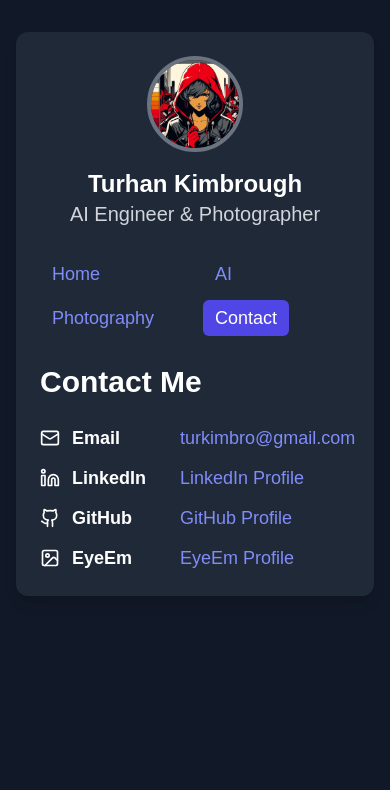
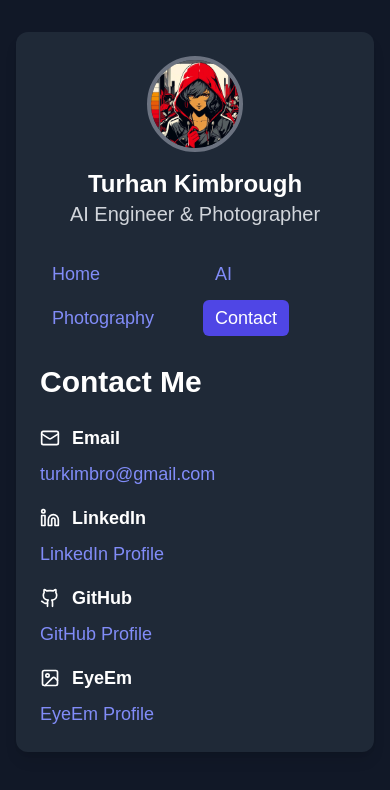
Before and after one commit to T-Visor/personal-website, a Next.js app: page /contact in a window 390 px wide. Shown: the top 790 px of the page. Built offline with nearby package versions, Linux system fonts and the light colour scheme.

Commit message:
modified contact page to be responsive on mobile

```diff
--- a/src/app/contact/page.tsx
+++ b/src/app/contact/page.tsx
@@ -44,19 +44,21 @@ const IconMap: { [key: string]: React.ReactNode } = {
 }
 
 const ContactCard: React.FC<{ contactItem: ContactListItem }> = ({ contactItem }) => (
-  <div className="flex items-center gap-3">
-    <div className="flex-shrink-0">
-      {IconMap[contactItem.label]}
-    </div>
-    <div className="min-w-24">
-      <span className="text-lg font-semibold">{contactItem.label}</span>
+  <div className="flex flex-col sm:flex-row items-start sm:items-center gap-2 sm:gap-3">
+    <div className="flex items-center gap-3 sm:min-w-32">
+      <div className="flex-shrink-0">
+        {IconMap[contactItem.label]}
+      </div>
+      <div>
+        <span className="text-lg font-semibold">{contactItem.label}</span>
+      </div>
     </div>
     <div>
       <a
         href={contactItem.rawURL}
         target="_blank"
         rel="noopener noreferrer"
-        className="text-lg text-indigo-400 hover:underline transition-opacity"
+        className="text-lg text-indigo-400 hover:underline transition-opacity break-all sm:break-normal"
       >
         {contactItem.anchorText}
       </a>
@@ -68,7 +70,7 @@ export default function ContactPage() {
   return (
     <div className="space-y-6">
       <h2 className="text-3xl font-bold">Contact Me</h2>
-      <div className="space-y-3">
+      <div className="space-y-4">
         {contactListItems.map((item) => (
           <ContactCard key={item.id} contactItem={item} />
         ))}
```
